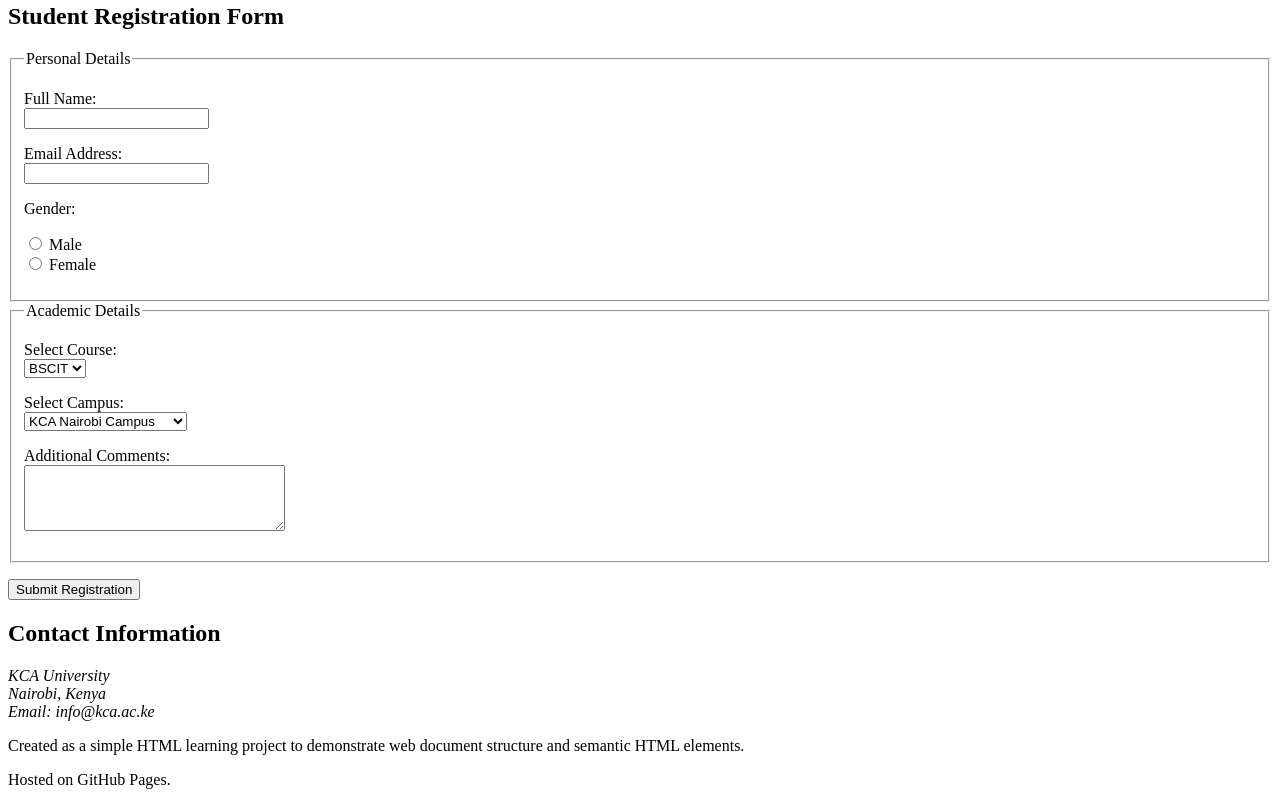
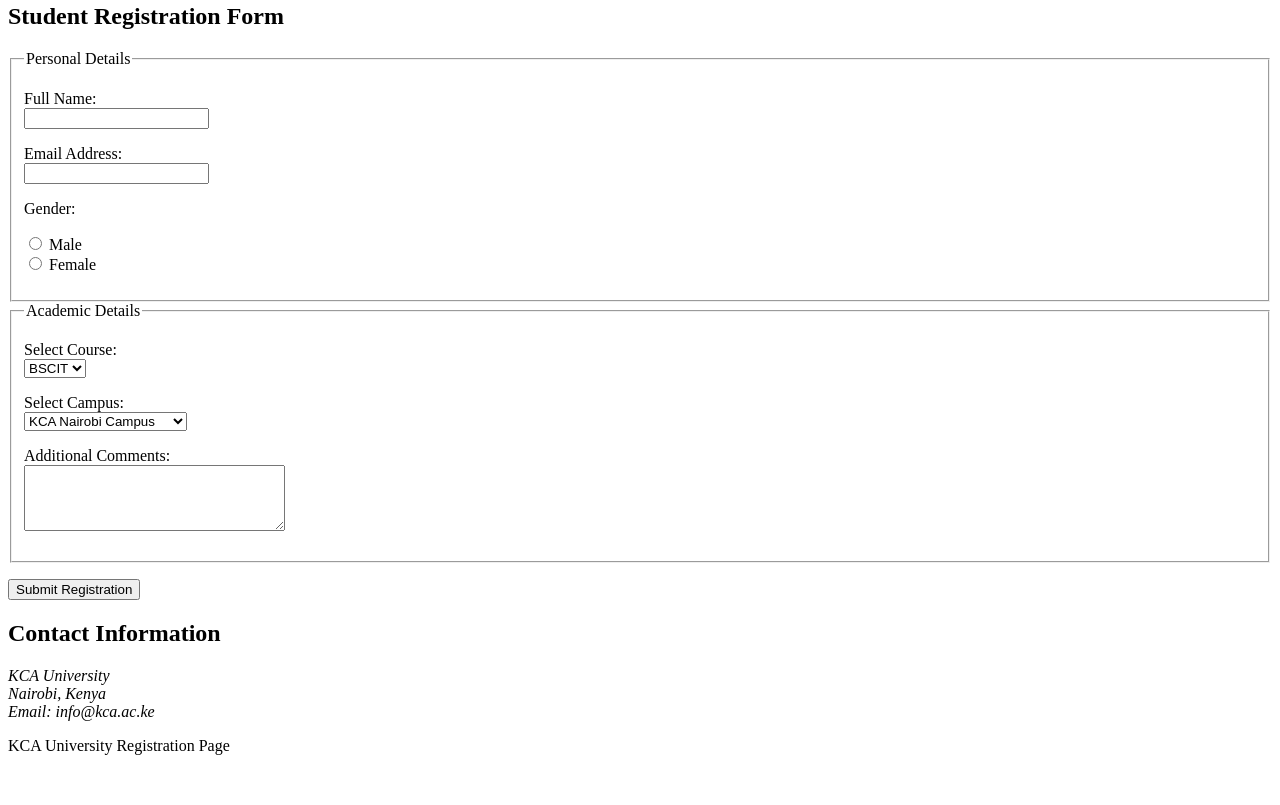
Before and after one commit to gitongabridget39-gif/html-learning-project, a plain HTML site: page index.html in a window 1280 px wide. Shown: the part 796-1601 px from the top of the page. After the commit the page ends 1567 px from the top, so only its background shows below. Drawn offline with Linux system fonts and the light colour scheme.

Commit message:
Update index.html

```diff
--- a/index.html
+++ b/index.html
@@ -160,8 +160,7 @@
     </main>
 
     <footer>
-        <p>Created as a simple HTML learning project to demonstrate web document structure and semantic HTML elements.</p>
-        <p>Hosted on GitHub Pages.</p>
-    </footer>
+    <p>KCA University Registration Page</p>
+</footer>
 </body>
 </html>
```
